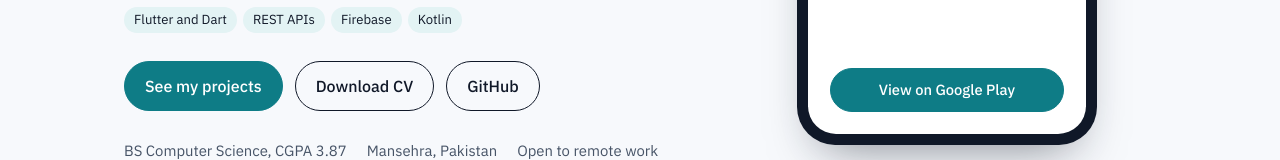
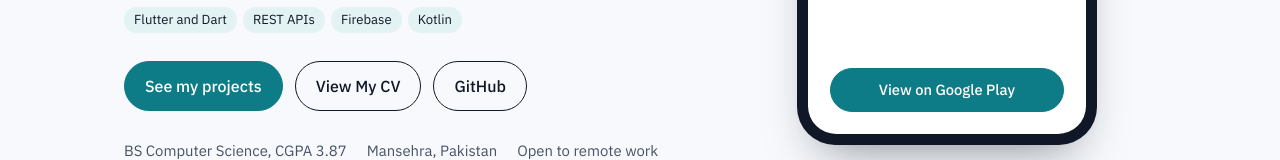
Before and after one commit to YamnaMaria/yamnamaria.github.io, a plain HTML site: page index.html in a window 1280 px wide. Shown: the part 402-562 px from the top of the page. Drawn offline with nearby package versions, Linux system fonts and the light colour scheme.

Commit message:
Update index.html

```diff
--- a/index.html
+++ b/index.html
@@ -158,8 +158,9 @@
         <div class="tags heroTags"><span class="tag">Flutter and Dart</span><span class="tag">REST APIs</span><span class="tag">Firebase</span><span class="tag">Kotlin</span></div>
         <div class="actions">
           <a class="btn primary" href="#projects">See my projects</a>
-          <a class="btn" href="Yamna-Maria-CV.pdf" download>Download CV</a>
-          <a class="btn" href="https://github.com/YamnaIsrail" target="_blank" rel="noopener">GitHub</a>
+
+<a class="btn" href="https://drive.google.com/file/d/1PyMRZxesM2gDRYlyZq9Wvc33kAuqD1ve/view?usp=drive_link" target="_blank" rel="noopener">View My CV</a>
+   <a class="btn" href="https://github.com/YamnaIsrail" target="_blank" rel="noopener">GitHub</a>
         </div>
         <div class="facts">
           <span>BS Computer Science, CGPA 3.87</span>
```
